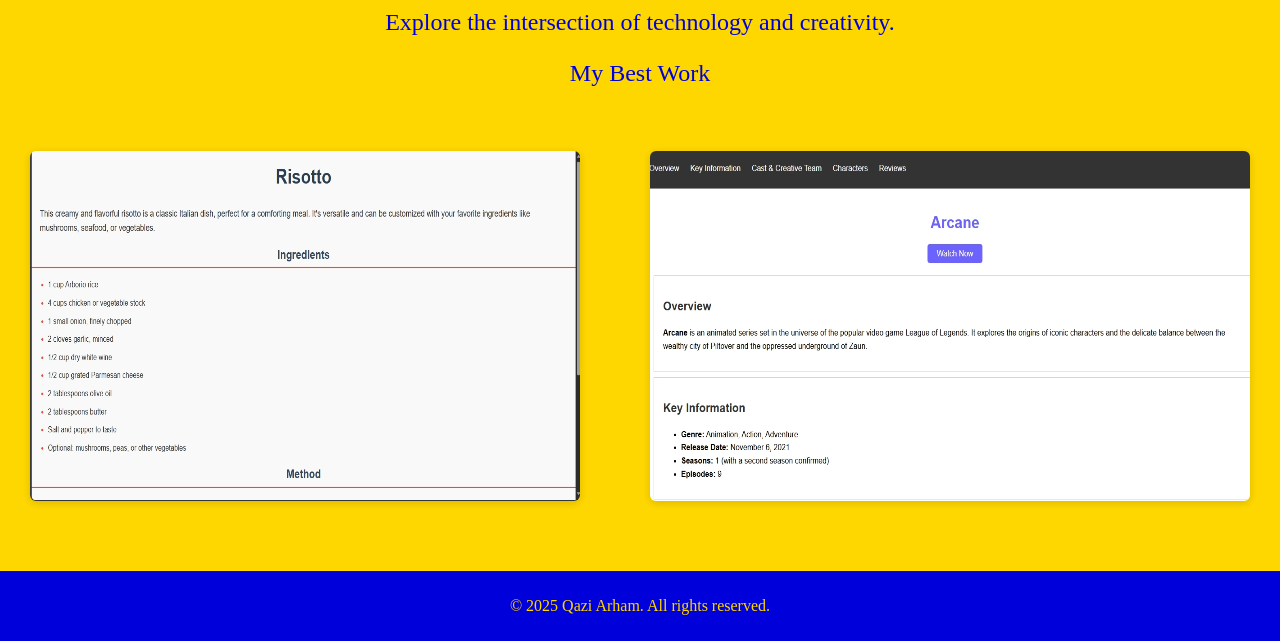
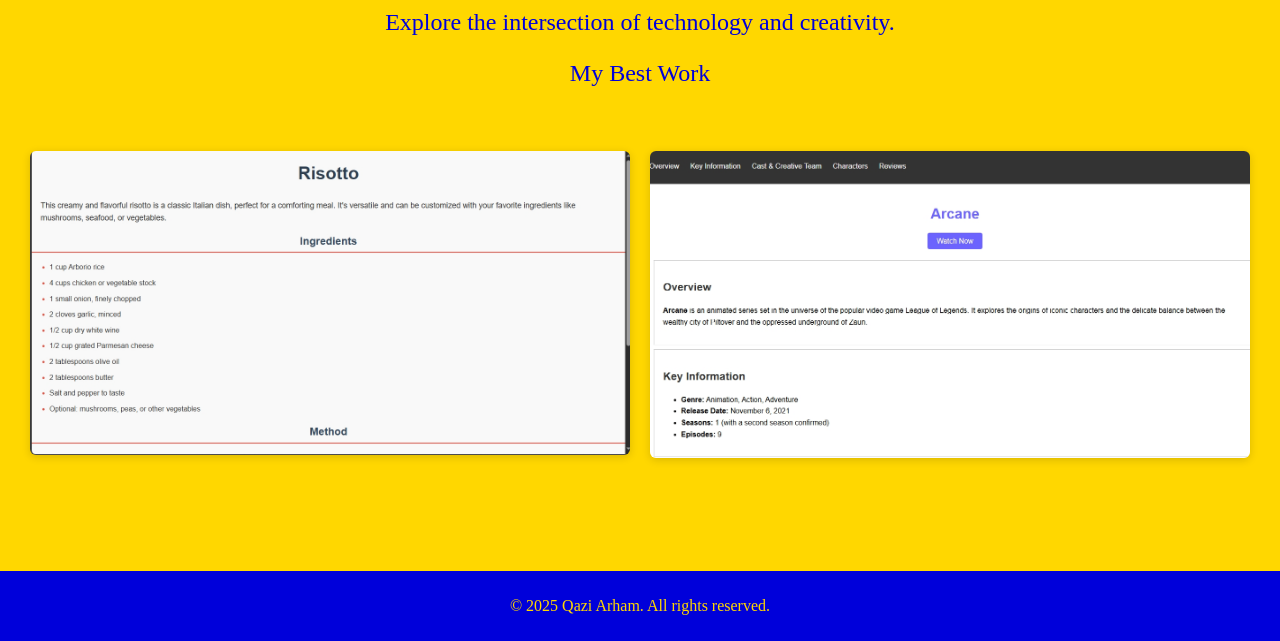
Before and after one commit to ArhamCodes6/Portfolio.github.io, a plain HTML site: page index.html in a window 1280 px wide. Shown: the part 159-800 px from the top of the page. Drawn offline with Linux system fonts and the light colour scheme.

Commit message:
Update index.html

```diff
--- a/index.html
+++ b/index.html
@@ -10,6 +10,7 @@
 
 <header>
     <nav>
+        <div class = "nav-container">
             <ul>
                 <li><a href="index.html">Home</a></li>
                 <li><a href="projects.html">Projects</a></li>
@@ -17,6 +18,7 @@
                 <li><a href="contact.html">Contact</a></li>
                 <li><a href="about.html">About</a></li>
             </ul>
+        </div>
     </nav>
 </header>
 
@@ -28,11 +30,11 @@
 
 <section class="image-container">
     <div class="recipe">
-        <img src="recipe.png" alt="Recipe App" style="width: 550px; height: 350px;"> <!-- First image -->
+        <img src="recipe.png" alt="Recipe App"> <!-- First image -->
     </div>
 
     <div class="arcane">
-        <img src="Arcane.jpeg" alt="Arcane App" style="width: 600px; height: 350px;"> <!-- Second image -->
+        <img src="Arcane.jpeg" alt="Arcane App"> <!-- Second image -->
     </div>
 </section>
 
```
Lines whose indentation alone changed are shown as unchanged.
